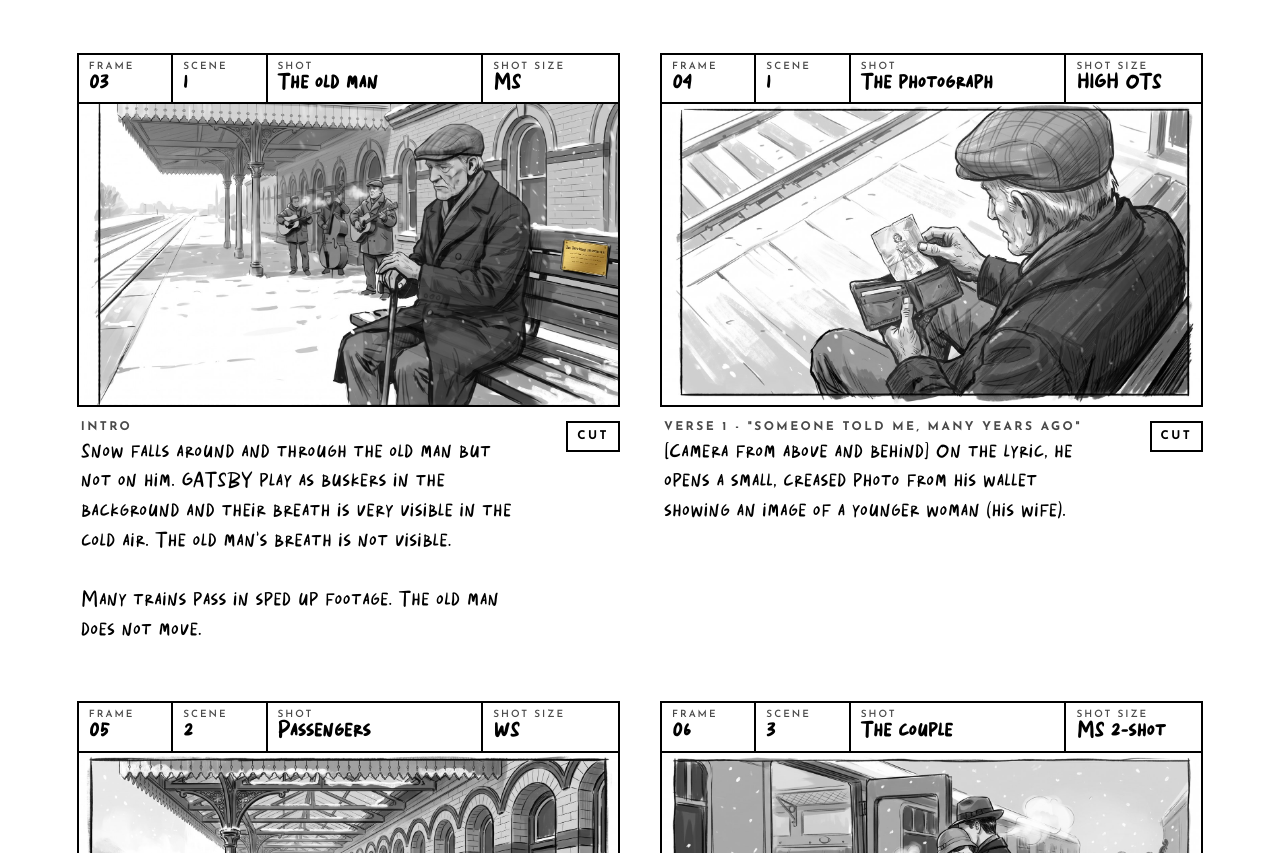
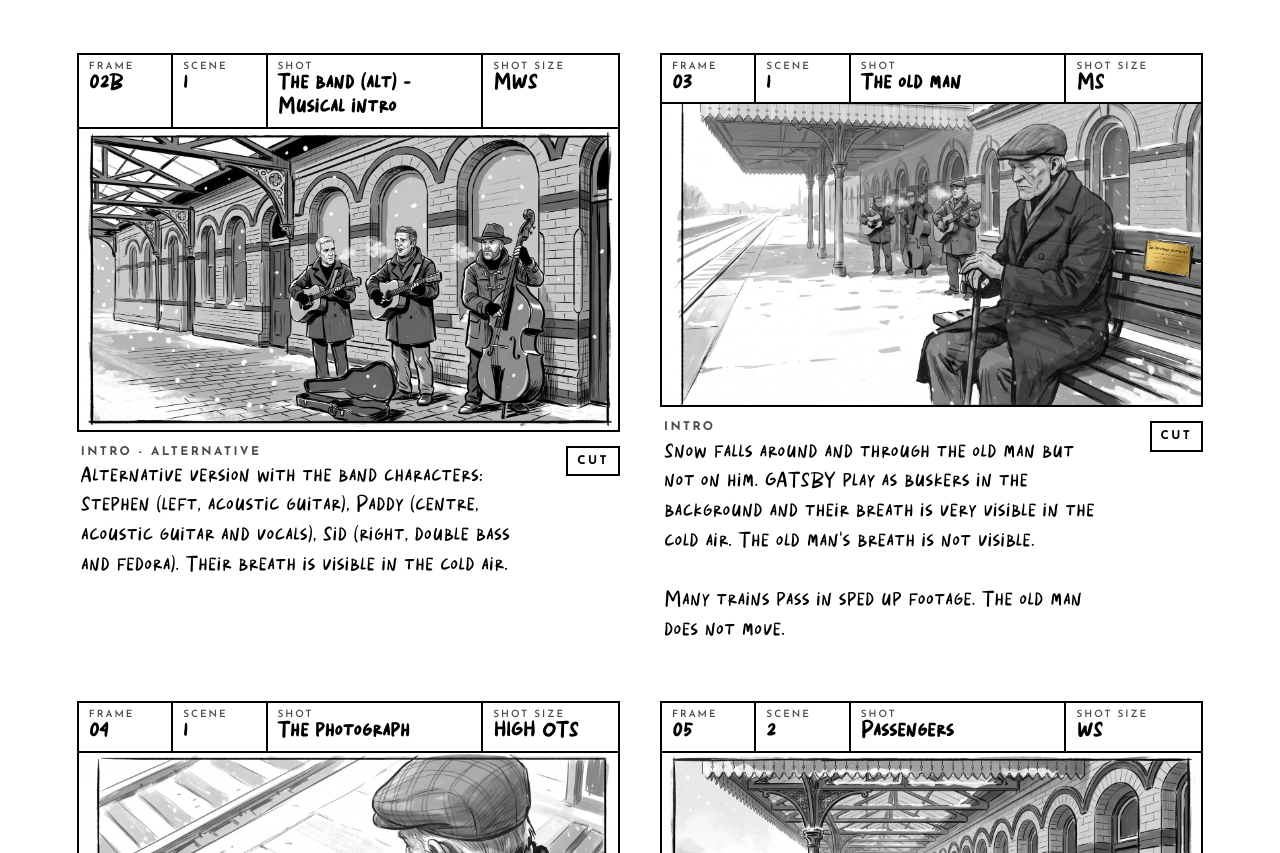
Before and after one commit to smnlcck/gatsby-storyboard, a plain HTML site: page index.html in a window 1280 px wide. Shown: the part 1755-2608 px from the top of the page. Drawn offline with Linux system fonts and the light colour scheme.

Commit message:
Add alternative band frame based on character sheets
Co-Authored-By: Claude Opus 5.5 <noreply@anthropic.com>
Claude-Session: https://claude.ai/code/session_014XUv3xFvqbnBBb1qfsw3Nc

```diff
--- a/index.html
+++ b/index.html
@@ -56,6 +56,11 @@ footer{padding:4vw 6vw;border-top:1px solid var(--line);color:var(--muted);font-
   <div class="meta"><div><span>Frame</span><b>02</b></div><div><span>Scene</span><b>1</b></div><div><span>Shot</span><b>The band - Musical intro</b></div><div><span>Shot size</span><b>MWS</b></div></div>
   <div class="frame"><img src="frames/fband.jpg" width="1600" height="893" loading="lazy" alt="Frame 2: The band - Musical intro"></div>
   <div class="cap"><p class="cue">Intro</p><p>GATSBY busk against the arched station wall: two acoustic guitars and a double bass. Heavy overcoats, hats and fingerless gloves, their breath visible in the cold air.</p><span class="trans">CUT</span></div>
+</article>
+<article class="card">
+  <div class="meta"><div><span>Frame</span><b>02B</b></div><div><span>Scene</span><b>1</b></div><div><span>Shot</span><b>The band (alt) - Musical intro</b></div><div><span>Shot size</span><b>MWS</b></div></div>
+  <div class="frame"><img src="frames/fbandb.jpg" width="1600" height="893" loading="lazy" alt="Frame 2B: The band (alt) - Musical intro"></div>
+  <div class="cap"><p class="cue">Intro - alternative</p><p>Alternative version with the band characters: Stephen (left, acoustic guitar), Paddy (centre, acoustic guitar and vocals), Sid (right, double bass and fedora). Their breath is visible in the cold air.</p><span class="trans">CUT</span></div>
 </article>
 <article class="card">
   <div class="meta"><div><span>Frame</span><b>03</b></div><div><span>Scene</span><b>1</b></div><div><span>Shot</span><b>The old man</b></div><div><span>Shot size</span><b>MS</b></div></div>
```
Also changed, not shown: frames/fbandb.jpg (added).
